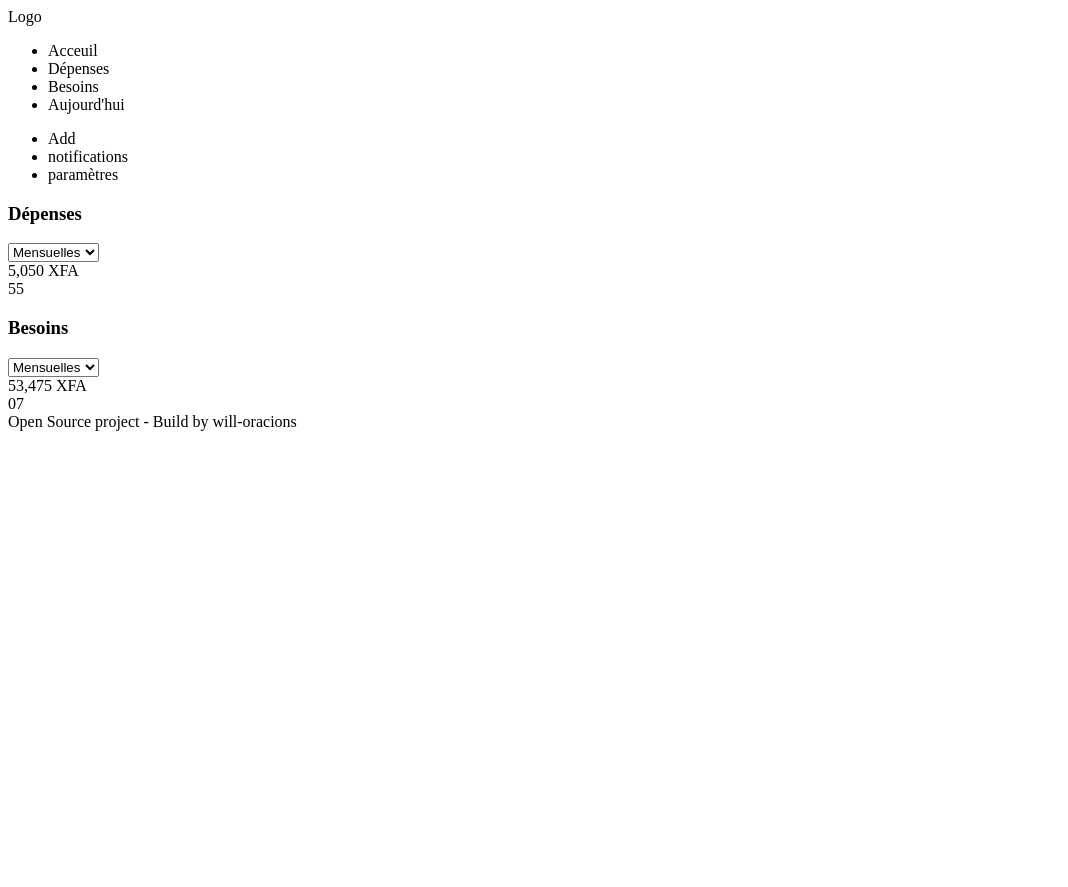
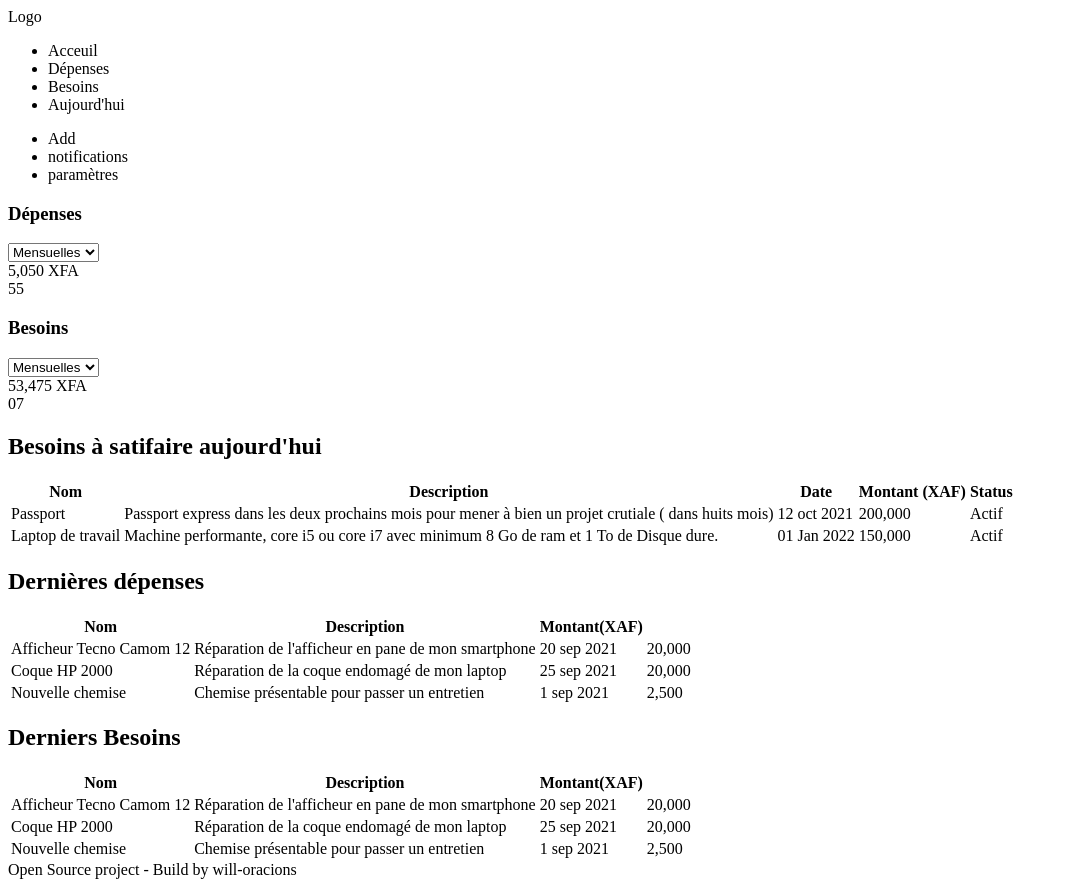
Before and after one commit to will-oracions/template-expense, a plain HTML site: page index.html in a window 1280 px wide. Shown: the whole page, without its empty margins (0-1068 px from the left). Before the commit the page ends 800 px from the top, so only its background shows below. Drawn offline with Linux system fonts and the light colour scheme.

Commit message:
create the first page html code of the project

```diff
--- a/index.html
+++ b/index.html
@@ -83,6 +83,114 @@
         <!-- Card -->
       </div>
       <!-- Bilan -->
+
+      <!-- Besoins Journaliers -->
+      <div class="tables-box">
+        <table>
+          <h2>Besoins à satifaire aujourd'hui</h2>
+          <thead>
+            <tr>
+              <th>Nom</th>
+              <th>Description</th>
+              <th>Date</th>
+              <th>Montant (XAF)</th>
+              <th>Status</th>
+            </tr>
+
+            <!-- <tr>Priorité</tr> -->
+          </thead>
+          <tbody>
+            <tr>
+              <td>Passport</td>
+              <td>
+                Passport express dans les deux prochains mois pour mener à bien
+                un projet crutiale ( dans huits mois)
+              </td>
+              <td>12 oct 2021</td>
+              <td>200,000</td>
+              <td>Actif</td>
+            </tr>
+
+            <tr>
+              <td>Laptop de travail</td>
+              <td>
+                Machine performante, core i5 ou core i7 avec minimum 8 Go de ram
+                et 1 To de Disque dure.
+              </td>
+              <td>01 Jan 2022</td>
+              <td>150,000</td>
+              <td>Actif</td>
+            </tr>
+          </tbody>
+        </table>
+      </div>
+      <!-- Besoins Journaliers -->
+
+      <!-- Expenses & Besoin table recap-->
+      <div>
+        <table>
+          <h2>Dernières dépenses</h2>
+          <thead>
+            <tr>
+              <th>Nom</th>
+              <th>Description</th>
+              <th>Montant(XAF)</th>
+            </tr>
+          </thead>
+          <tbody>
+            <tr>
+              <td>Afficheur Tecno Camom 12</td>
+              <td>Réparation de l'afficheur en pane de mon smartphone</td>
+              <td>20 sep 2021</td>
+              <td>20,000</td>
+            </tr>
+            <tr>
+              <td>Coque HP 2000</td>
+              <td>Réparation de la coque endomagé de mon laptop</td>
+              <td>25 sep 2021</td>
+              <td>20,000</td>
+            </tr>
+            <tr>
+              <td>Nouvelle chemise</td>
+              <td>Chemise présentable pour passer un entretien</td>
+              <td>1 sep 2021</td>
+              <td>2,500</td>
+            </tr>
+          </tbody>
+        </table>
+
+        <table>
+          <h2>Derniers Besoins</h2>
+          <thead>
+            <tr>
+              <th>Nom</th>
+              <th>Description</th>
+              <th>Montant(XAF)</th>
+            </tr>
+          </thead>
+          <tbody>
+            <tr>
+              <td>Afficheur Tecno Camom 12</td>
+              <td>Réparation de l'afficheur en pane de mon smartphone</td>
+              <td>20 sep 2021</td>
+              <td>20,000</td>
+            </tr>
+            <tr>
+              <td>Coque HP 2000</td>
+              <td>Réparation de la coque endomagé de mon laptop</td>
+              <td>25 sep 2021</td>
+              <td>20,000</td>
+            </tr>
+            <tr>
+              <td>Nouvelle chemise</td>
+              <td>Chemise présentable pour passer un entretien</td>
+              <td>1 sep 2021</td>
+              <td>2,500</td>
+            </tr>
+          </tbody>
+        </table>
+      </div>
+      <!-- Expenses & Besoin table recap-->
     </main>
     <!-- Main -->
     <footer class="footer">Open Source project - Build by will-oracions</footer>
```
